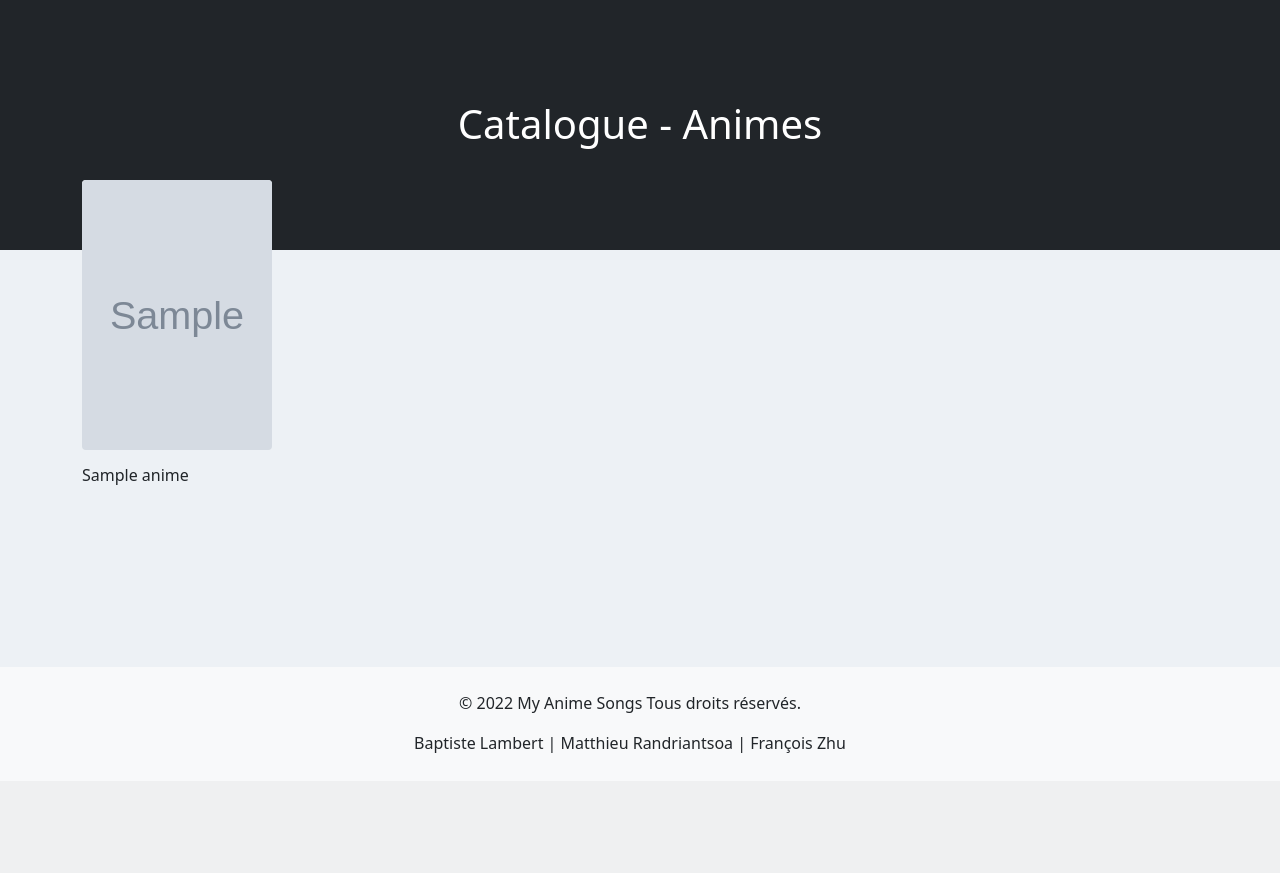
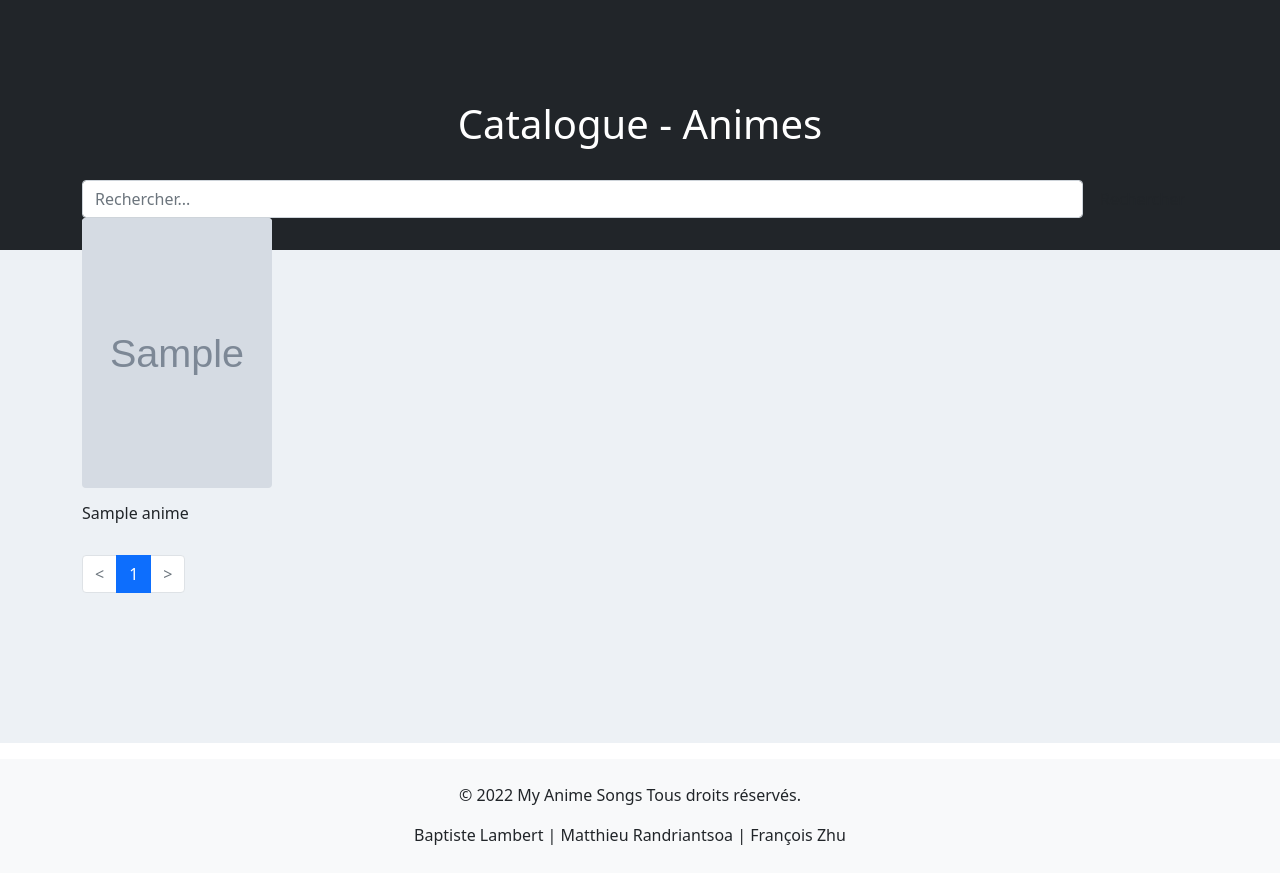
Before and after one commit to Mxtsxw/MyAnimeSongs, a Flask app: page /animes/all/ in a window 1280 px wide. Shown: the part 56-929 px from the top of the page. Before the commit the page ends 809 px from the top, so only its background shows below. Run offline with Flask 2, Linux system fonts and the light colour scheme; tables that the repository leaves empty hold one stand-in row (values such as "Sample post"); grey boxes marked "Sample" are stand-in pictures.

Commit message:
pagination animes

```diff
--- a/website/templates/animes.html
+++ b/website/templates/animes.html
@@ -6,9 +6,16 @@
 <div class="container-fluid bg-custom">
     <div class="container offset ">
         <h1 class="text-center text-white bg-dark pb-4">Catalogue - Animes</h1>
+        <form action="" method="post" class = "needs-validation" novalidate>
+          {{ form.hidden_tag() }}
+          <div class="d-flex">
+            {{ form.search(class_="form-control")}}
+            {{ form.submit(class_="btn btn-outline-dark ms-1") }}
+          </div>
+        </form>
         <div class="row row-cols-auto">
 
-            {% for anime in animes %}
+            {% for anime in animes.items %}
             <a class="text-decoration-none text-dark mb-4" href="{{ url_for('anime', id=anime.id) }}">
               <div class="col">
                 <div class="card border-0 d.flex flex-column align-items-center" style="background-color: #edf1f5;">
@@ -24,8 +31,53 @@
               </div>
             </a>
             {% endfor %}
+          </div>
 
-        </div>
+          <nav aria-label="...">
+            <ul class="pagination">
+
+
+              {% if animes.has_prev %}
+              <li class="page-item">
+              <a class="page-link" href="{{ url_for('animes', page=animes.prev_num) }}" tabindex="-1"><</a>
+              </li>
+              {% else %}
+              <li class="page-item disabled">
+              <a class="page-link" href="{{ url_for('animes', page=animes.prev_num) }}" tabindex="-1"><</a>
+              </li>
+              {% endif %}
+
+                {% for page_num in animes.iter_pages(left_edge=1, right_edge=1, left_current=1, right_current=2) %}
+
+                  {% if page_num %}
+
+                    {% if animes.page == page_num %}
+
+                      <li class="page-item active"><a class="page-link" href="{{ url_for('animes', page=page_num) }}">{{ page_num }}</a></li>
+
+
+                    {% else %}
+
+                      <li class="page-item"><a class="page-link" href="{{ url_for('animes', page=page_num) }}">{{ page_num }}</a></li>
+
+                    {% endif %}
+                  {% else %}
+                        ...
+                  {% endif %}
+
+                {% endfor %}
+
+                {% if animes.has_next %}
+                <li class="page-item">
+                <a class="page-link" href="{{ url_for('animes', page=animes.next_num) }}">></a>
+                </li>
+                {% else %}
+                <li class="page-item disabled">
+                <a class="page-link" href="{{ url_for('animes', page=animes.next_num) }}">></a>
+                </li>
+                {% endif %}
+            </ul>
+        </nav>
     </div>
 </div>
 
--- a/website/views.py
+++ b/website/views.py
@@ -595,10 +595,17 @@ def profile_favorites_remove(id_a, id):
     remove_favorite(current_user.id, id)
     return redirect(url_for("anime", id = id_a))
 
-@app.route("/animes/all/")
+@app.route("/animes/all/", methods = ['GET', 'POST'])
 def animes():
+    page = request.args.get('page', 1, type=int)
+    search = SearchForm()
+    if search.validate_on_submit():
+        animes = get_anime_by_filter(search.search.data, 1, 48)
+    else:
+        animes = get_animes_pagination(page, 48)
     return render_template(
         "animes.html",
         user = current_user,
-        animes = get_animes()
+        animes = animes,
+        form = search
     )
```
